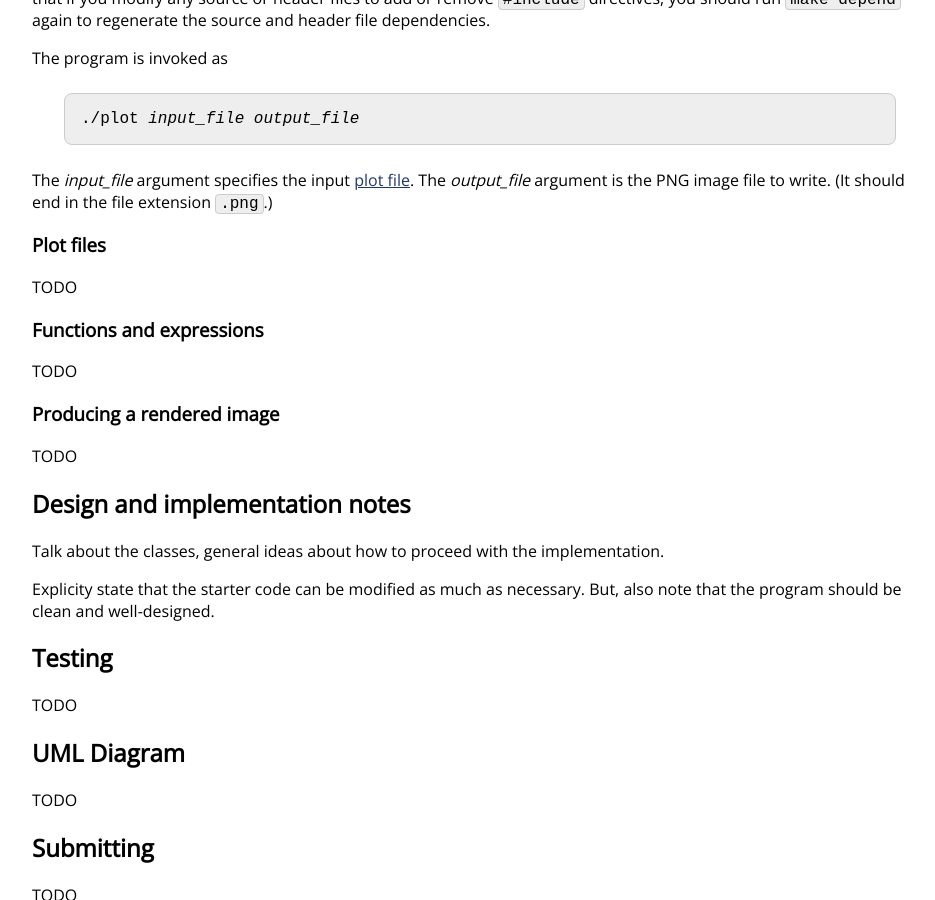
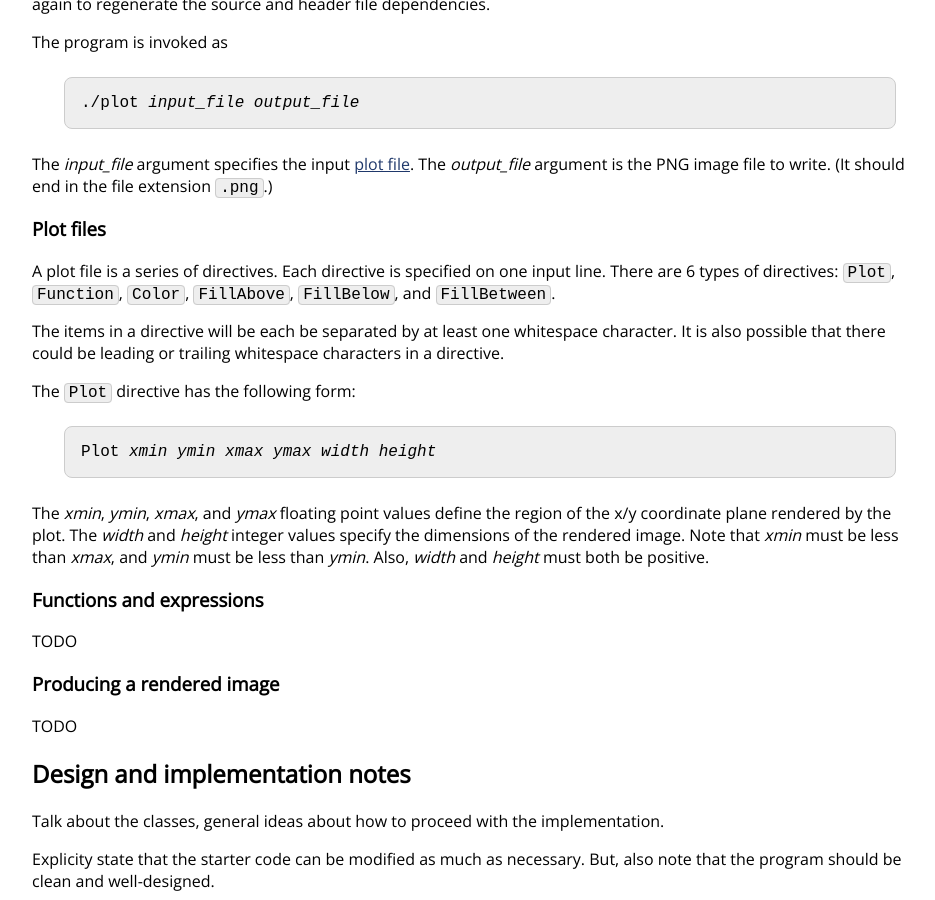
Before and after one commit to jhu-ip/cs220-summer22, a Jekyll site: the page built from assign/final.md, in a window 1280 px wide and 900 px high, scrolled down 2846 px. Shown: the whole window, without its empty margins (160-1095 px from the left). Built offline with Jekyll 4.4.1, drawn with Linux system fonts in a browser that asks for light colours; some web fonts are replaced; formulas are drawn with MathJax 3; some of the changed text lies outside the part shown.

Commit message:
start to document plot input format

```diff
--- a/assign/final.md
+++ b/assign/final.md
@@ -29,6 +28,7 @@ title: "Final Project"
 <li>Operator overloading</li>
 <li>Trees (dynamic linked structures)</li>
 <li>Recursion</li>
+<li>Exceptions and exception handling</li>
 </ul>
 </div>
 </div>
@@ -147,7 +147,24 @@ in the file extension `.png`.)
 
 ### Plot files
 
-TODO
+A plot file is a series of directives. Each directive is specified on
+one input line. There are 6 types of directives: `Plot`, `Function`, `Color`,
+`FillAbove`, `FillBelow`, and `FillBetween`.
+
+The items in a directive will be each be separated by at least one whitespace
+character. It is also possible that there could be leading or trailing
+whitespace characters in a directive.
+
+The `Plot` directive has the following form:
+
+<div class="highlighter-rouge"><pre>
+Plot <i>xmin</i> <i>ymin</i> <i>xmax</i> <i>ymax</i> <i>width</i> <i>height</i>
+</pre></div>
+
+The *xmin*, *ymin*, *xmax*, and *ymax* floating point values define the region of the
+x/y coordinate plane rendered by the plot. The *width* and *height* integer values
+specify the dimensions of the rendered image. Note that *xmin* must be less than *xmax*,
+and *ymin* must be less than *ymin*. Also, *width* and *height* must both be positive.
 
 ### Functions and expressions
 
```
Also changed, not shown: other parts of assign/final.md (+0 -1 lines).
